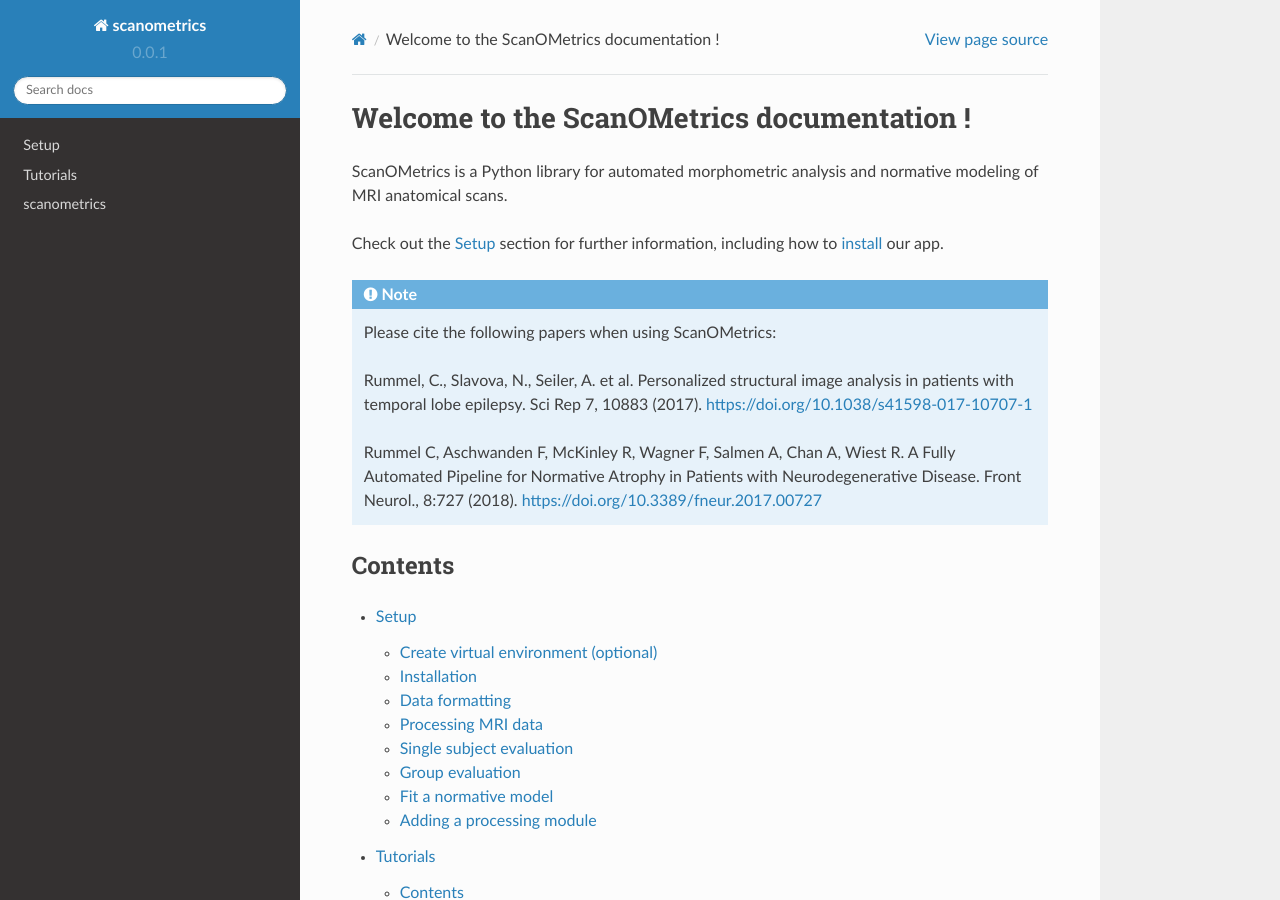
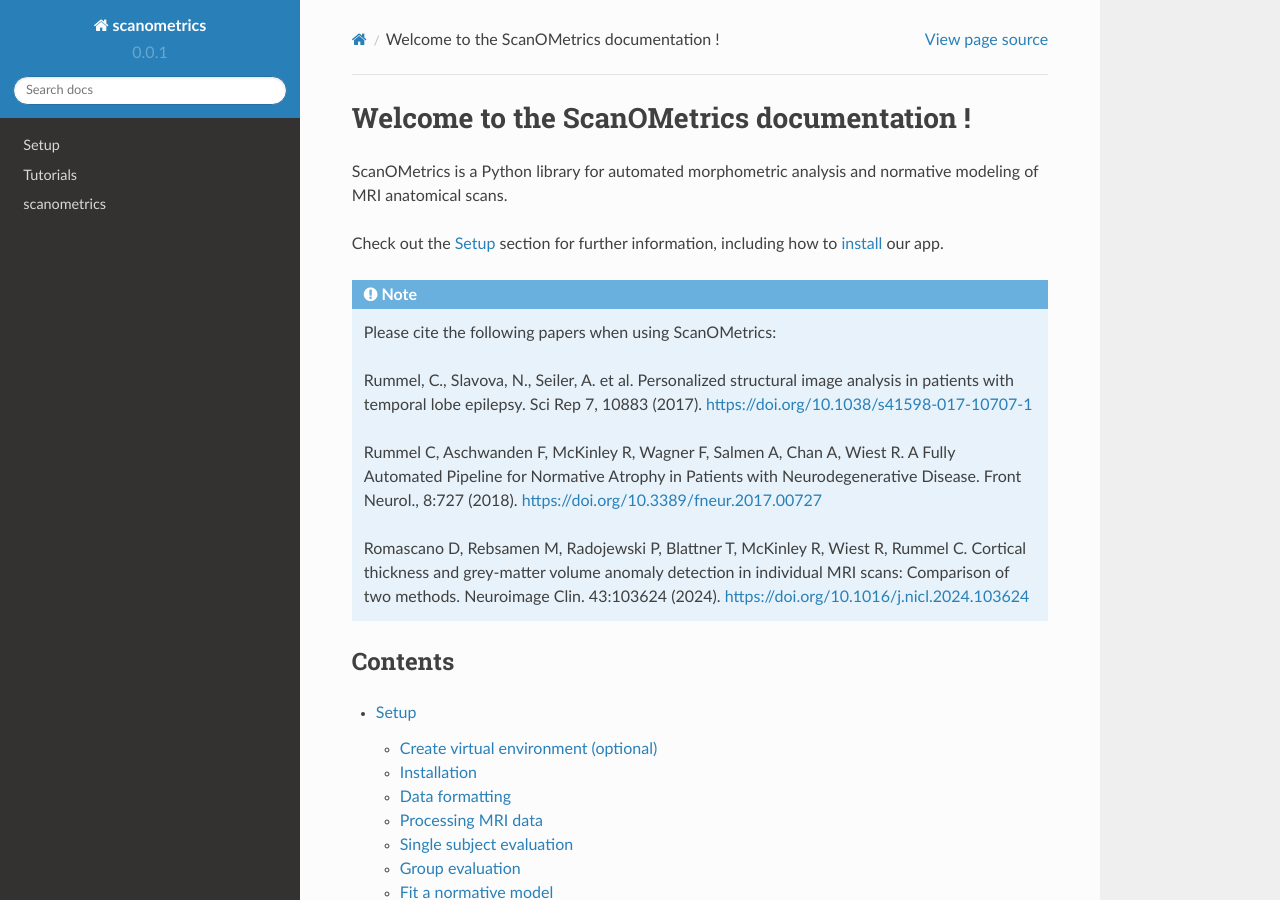
Before and after one commit to SCAN-NRAD/ScanOMetrics, a Sphinx documentation site: the page built from docs/source/index.rst, in a window 1280 px wide and 900 px high. Built offline with Sphinx 7.4.7 and the Read the Docs theme 2.0.0, drawn with Linux system fonts in a browser that asks for light colours.

Commit message:
Added ref to NeuroImage Clinical

```diff
--- a/docs/source/index.rst
+++ b/docs/source/index.rst
@@ -20,6 +20,10 @@ how to :ref:`install <installation>` our app.
    A Fully Automated Pipeline for Normative Atrophy in Patients with Neurodegenerative Disease.
    Front Neurol., 8:727 (2018). https://doi.org/10.3389/fneur.2017.00727
 
+   Romascano D, Rebsamen M, Radojewski P, Blattner T, McKinley R, Wiest R, Rummel C.
+   Cortical thickness and grey-matter volume anomaly detection in individual MRI scans: Comparison of two methods.
+   Neuroimage Clin. 43:103624 (2024). https://doi.org/10.1016/j.nicl.2024.103624
+
 
 Contents
 --------
```
